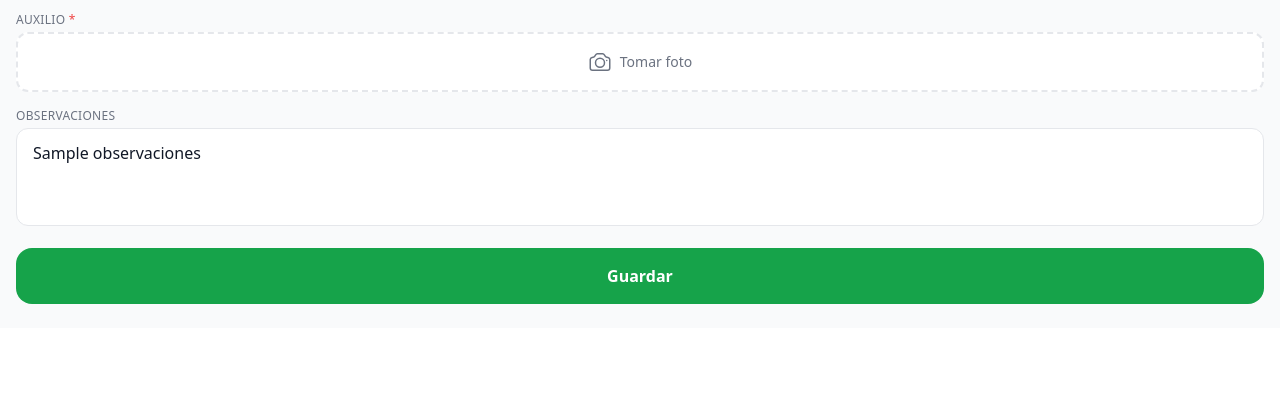
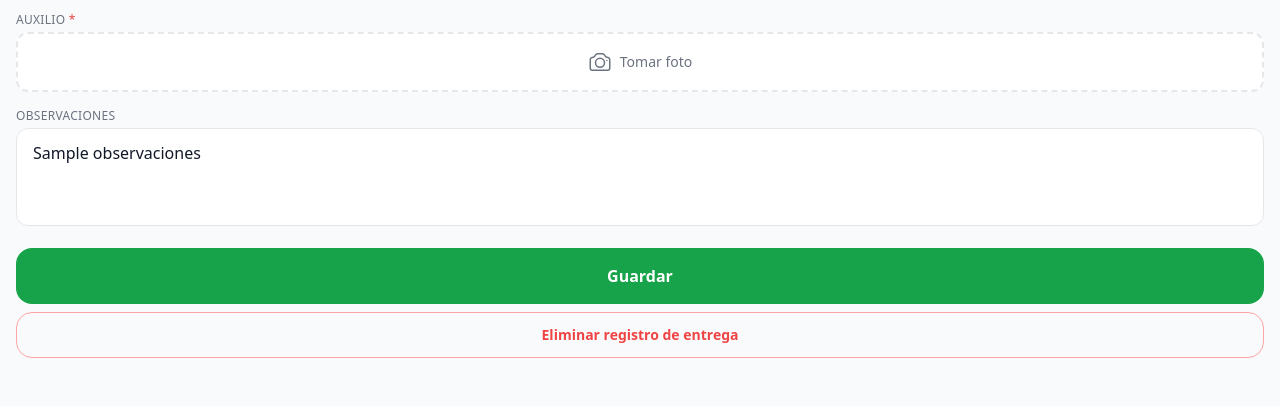
Before and after one commit to fvenanti/opr.carcloud, a FastAPI app: template templates/entregas.html in a window 1280 px wide. Shown: the part 1044-1450 px from the top of the page. Before the commit the page ends 1348 px from the top, so only its background shows below. Run offline with FastAPI, Linux system fonts and the light colour scheme; the visitor is signed in with stand-in values (Sample User, id 1); the template is opened without the code that fills it: most values are stand-ins (such as "Sample title", 1, 10 or a date in 2020); parts of the project's set-up code (start-up, migrations or seed data) failed here and were passed over; some libraries are stand-ins or nearby versions.

Commit message:
Add delete button to entregas and recepcion forms
Shows an outlined red delete button at the bottom of each form when a
record already exists. Requires confirmation before deleting.

Co-Authored-By: Claude Sonnet 4.6 <noreply@anthropic.com>

```diff
--- a/routers/entregas.py
+++ b/routers/entregas.py
@@ -121,3 +121,9 @@ async def guardar(
         ])
 
     return RedirectResponse(f"/planilla/{id_reserva}?ok=entrega", status_code=303)
+
+
+@router.post("/{id_reserva}/entregas/eliminar")
+async def eliminar(id_reserva: int):
+    execute("DELETE FROM entregas WHERE IdReserva = ?", [id_reserva])
+    return RedirectResponse(f"/planilla/{id_reserva}?tipo=OUT&ok=eliminado", status_code=303)
--- a/routers/recepcion.py
+++ b/routers/recepcion.py
@@ -130,3 +130,9 @@ async def guardar(
         ])
 
     return RedirectResponse(f"/planilla/{id_reserva}?ok=recepcion", status_code=303)
+
+
+@router.post("/{id_reserva}/recepcion/eliminar")
+async def eliminar(id_reserva: int):
+    execute("DELETE FROM recepciones WHERE IdReserva = ?", [id_reserva])
+    return RedirectResponse(f"/planilla/{id_reserva}?tipo=IN&ok=eliminado", status_code=303)
--- a/templates/entregas.html
+++ b/templates/entregas.html
@@ -143,4 +143,15 @@
     Guardar
   </button>
 </form>
+
+{% if entrega.Id %}
+<div class="px-4 pb-6 mt-2">
+  <form method="post" action="/planilla/{{ id_reserva }}/entregas/eliminar"
+        onsubmit="return confirm('¿Eliminar el registro de entrega?')">
+    <button class="w-full border border-red-300 text-red-500 font-semibold rounded-2xl py-3 text-sm active:bg-red-50 transition-colors">
+      Eliminar registro de entrega
+    </button>
+  </form>
+</div>
+{% endif %}
 {% endblock %}
```
Also changed, not shown: templates/recepcion.html (+11 -0 lines).
